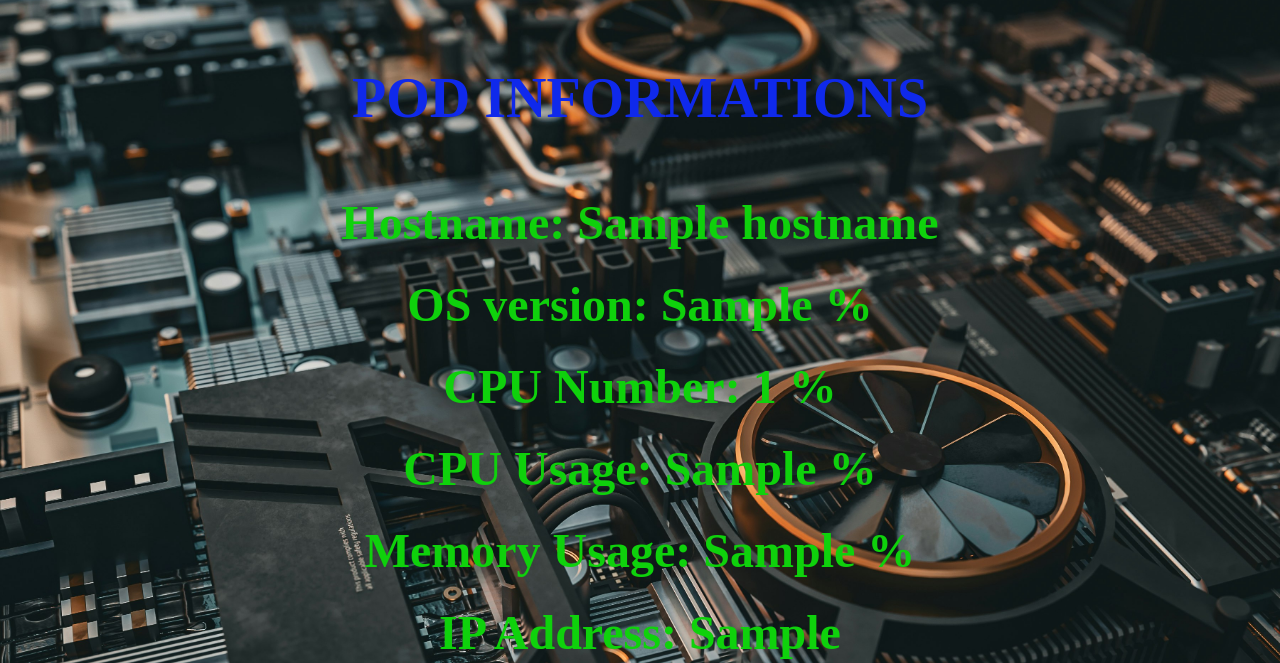
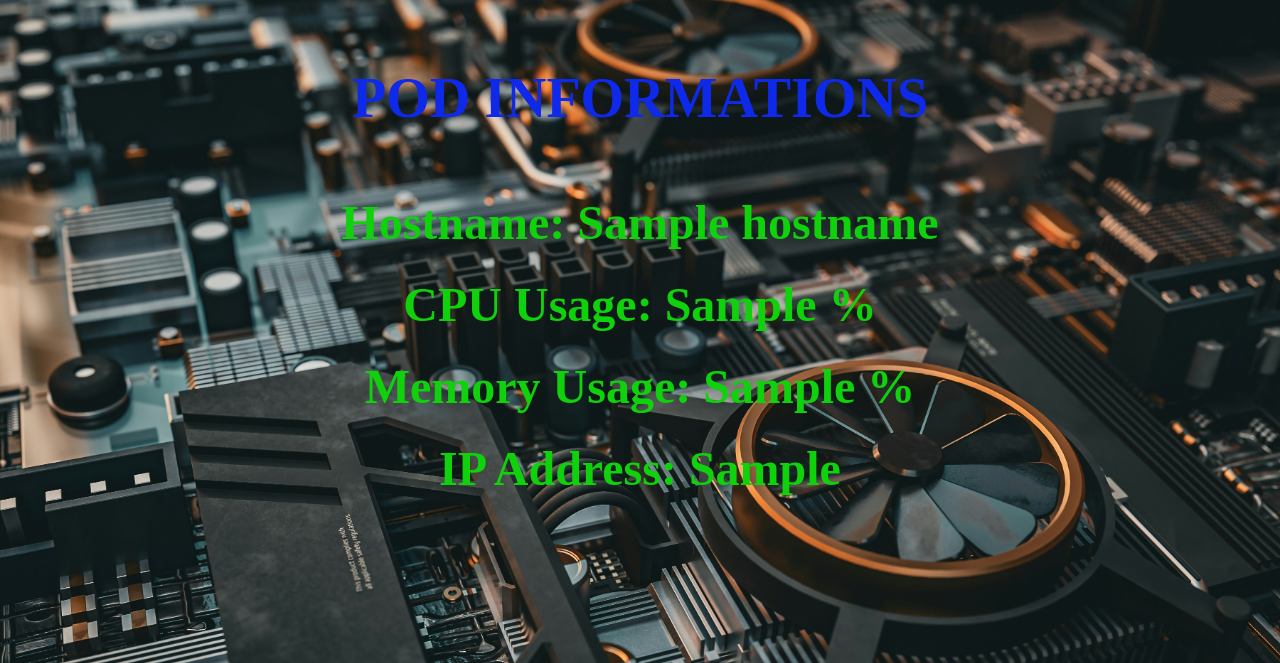
Before and after one commit to samirhimi/flask_app, a Flask app: template templates/index.html in a window 1280 px wide. Shown: the top 663 px of the page. Run offline with Flask 3, Linux system fonts and the light colour scheme; the template is opened without the code that fills it: most values are stand-ins (such as "Sample title", 1, 10 or a date in 2020).

Commit message:
refine the code again

```diff
--- a/app.py
+++ b/app.py
@@ -11,18 +11,6 @@ def index():
 
     # Get the hostname of the pod
     hostname = socket.gethostname()
-
-    # Get the OS version
-    try:
-        os_version = os.uname()
-    except OSError:
-        os_version = "Unable to resolve OS version"
-
-    # Get the number of CPUs
-    try:
-        num_cpus = psutil.cpu_count()
-    except psutil.AccessDenied:
-        num_cpus = 0
 
     # Get the CPU usage of the pod
     try:
@@ -42,7 +30,7 @@ def index():
     except socket.gaierror:
         pod_ip = "Unable to resolve IP address"
 
-    return render_template('index.html', hostname= hostname, os_version= os_version, num_cpus= num_cpus, cpu_usage= cpu_usage, mem_usage= mem_usage, ip=pod_ip)
+    return render_template('index.html', hostname= hostname, cpu_usage= cpu_usage, mem_usage= mem_usage, ip=pod_ip)
 
 if __name__ == '__main__':
     app.run(debug=True, host='0.0.0.0')
--- a/static/scripts.js
+++ b/static/scripts.js
@@ -3,10 +3,8 @@ document.addEventListener('DOMContentLoaded', () => {
         .then(response => response.json())
         .then(data => {
             document.getElementById('hostname').textContent = `Hostname: ${data.hostname}`;
-            document.getElementById('OS-version').textContent = `OS version: ${data.os_version}`;
-            document.getElementById('CPU-Number').textContent = `CPU Number: ${data.num_cpus}`;
             document.getElementById('cpu-usage').textContent = `CPU Usage: ${data.cpu_usage}%`;
-            document.getElementById('memory-usage').textContent = `Memory Usage: ${data.memory_usage} bytes`;
+            document.getElementById('memory-usage').textContent = `Memory Usage: ${data.mem_usage}%`;
             document.getElementById('ip-address').textContent = `IP Address: ${data.ip}`;
         })
         .catch(error => console.error('Error:', error));
--- a/templates/index.html
+++ b/templates/index.html
@@ -11,8 +11,6 @@
         <h1>POD INFORMATIONS</h1>
         <div id="info-container">
             <p id="hostname">Hostname: {{ hostname }}</p>
-            <p id="os_version">OS version: {{ os_version }} %</p>
-            <p id="num_cpus">CPU Number: {{ num_cpus }} %</p>
             <p id="cpu">CPU Usage: {{ cpu_usage }} %</p>
             <p id="memory">Memory Usage: {{ mem_usage }} %</p>
             <p id="ip-address">IP Address: {{ ip }}</p>
```
